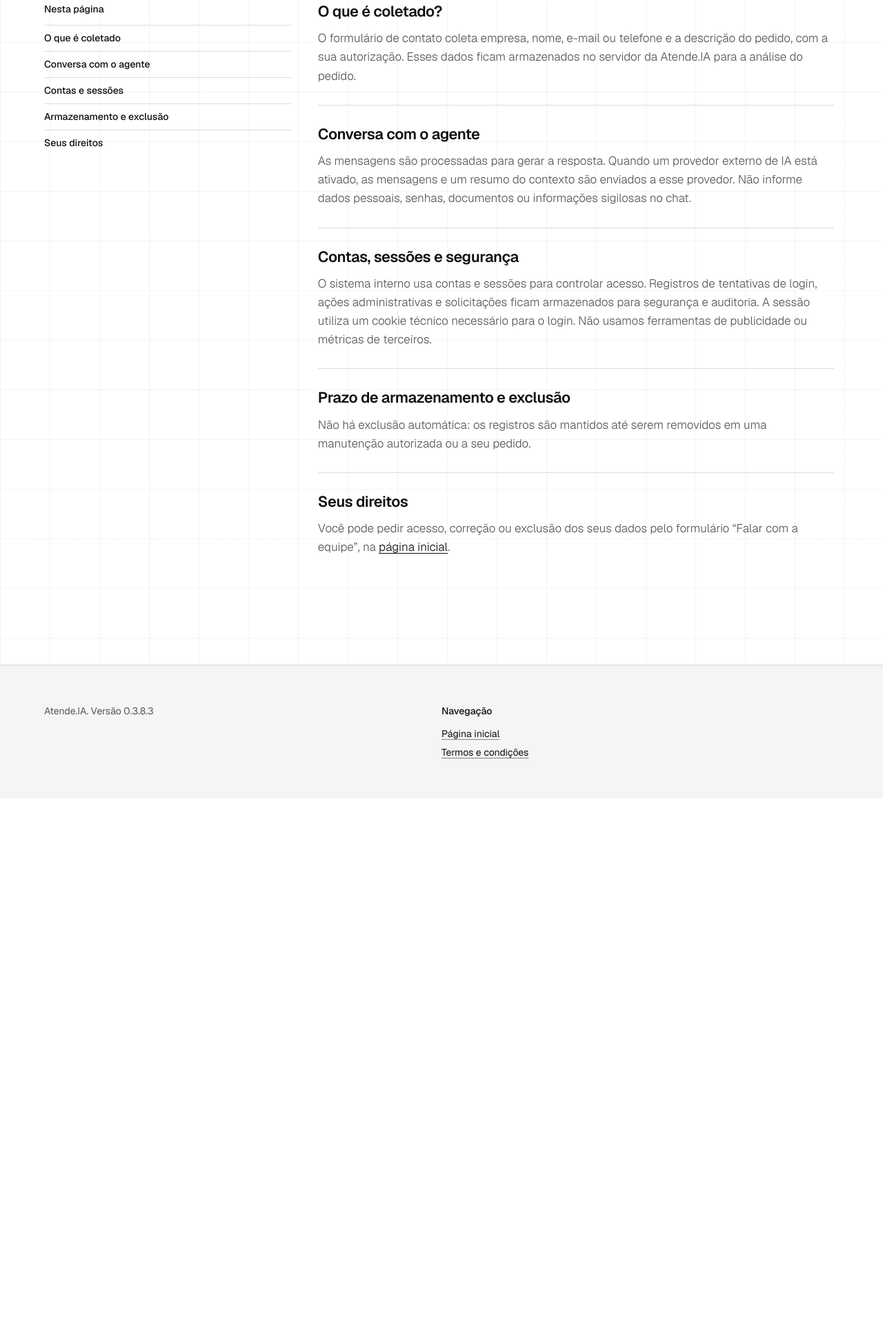
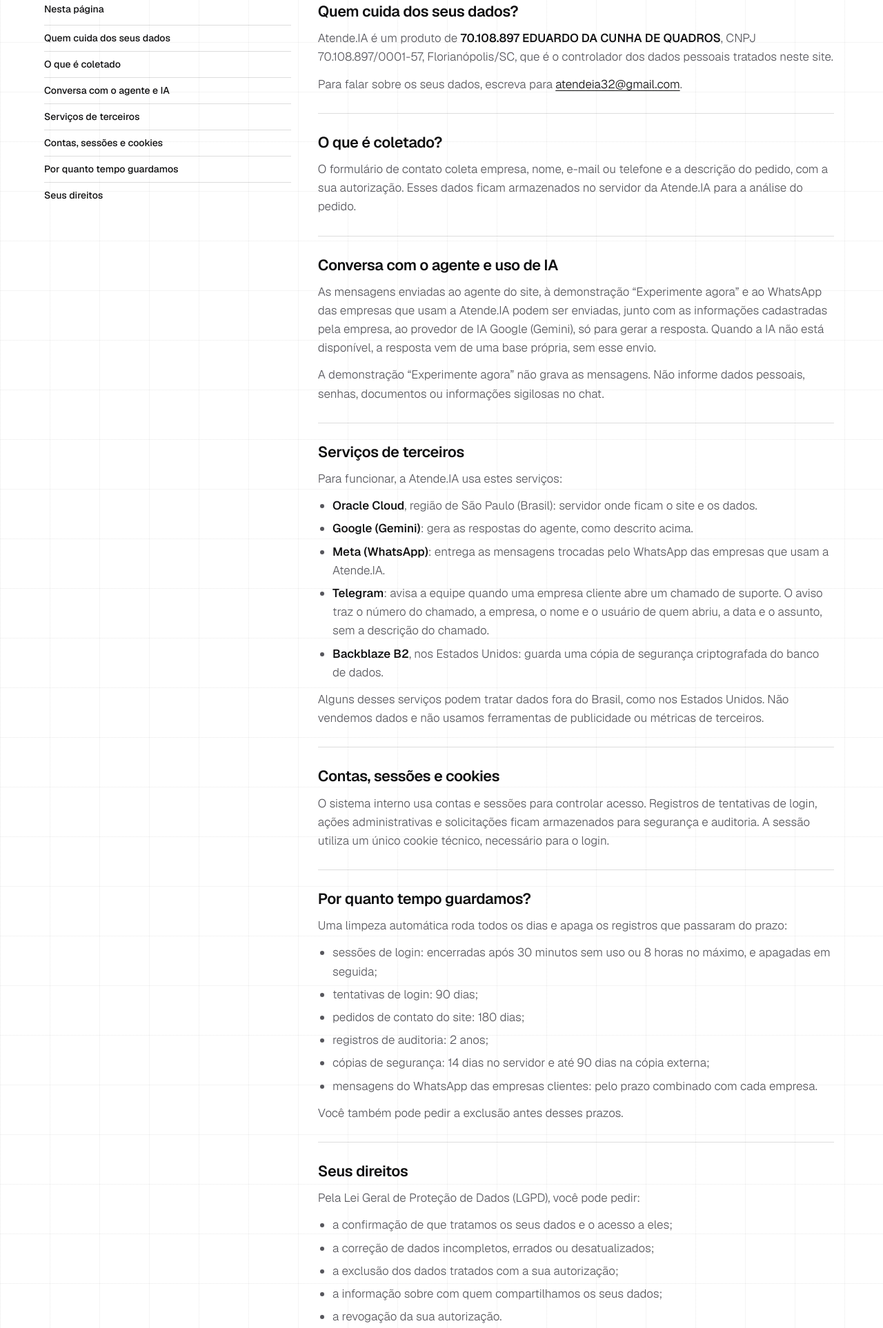
Before and after one commit to eduardoDaCunha/atende-ia, a website: page site/publico/privacidade.html in a window 1280 px wide. Shown: the part 443-2369 px from the top of the page at 69% size. Before the commit the page ends 1601 px from the top, so only its background shows below. Drawn offline with Linux system fonts and the light colour scheme.

Commit message:
CNPJ no rodape, privacidade e termos atualizados

```diff
--- a/site/publico/privacidade.html
+++ b/site/publico/privacidade.html
@@ -8,7 +8,7 @@
   <meta name="description" content="Como a Atende.IA trata as informações enviadas pelo site, pelo agente e pelos formulários.">
   <link rel="icon" href="/favicon.webp" type="image/webp" sizes="128x128">
   <link rel="preload" href="/geist.woff2?v=1" as="font" type="font/woff2" crossorigin>
-  <link rel="stylesheet" href="/style.css?v=063"><script src="/tema.js?v=1"></script><link rel="stylesheet" href="/tema.css?v=1">
+  <link rel="stylesheet" href="/style.css?v=066"><script src="/tema.js?v=1"></script><link rel="stylesheet" href="/tema.css?v=1">
   <title>Política de privacidade | Atende.IA</title>
 </head>
 <body>
@@ -23,38 +23,75 @@
   <main id="conteudo">
     <div class="shell legal-head">
       <h1>Política de privacidade</h1>
-      <p class="lede">Como tratamos as informações enviadas pelo site, pelo agente e pelos formulários.</p>
+      <p class="lede">Como tratamos as informações enviadas pelo site, pelo agente e pelos formulários. Atualizado em novembro de 2026.</p>
     </div>
     <div class="rule">
       <div class="shell legal-layout split">
         <nav class="legal-nav col-4 sticky" aria-labelledby="nav-title">
           <h2 id="nav-title">Nesta página</h2>
+          <a href="#controlador">Quem cuida dos seus dados</a>
           <a href="#coleta">O que é coletado</a>
-          <a href="#chat">Conversa com o agente</a>
-          <a href="#contas">Contas e sessões</a>
-          <a href="#prazo">Armazenamento e exclusão</a>
+          <a href="#chat">Conversa com o agente e IA</a>
+          <a href="#terceiros">Serviços de terceiros</a>
+          <a href="#contas">Contas, sessões e cookies</a>
+          <a href="#prazo">Por quanto tempo guardamos</a>
           <a href="#direitos">Seus direitos</a>
         </nav>
         <div class="legal-body col-8">
+          <section id="controlador">
+            <h2>Quem cuida dos seus dados?</h2>
+            <p>Atende.IA é um produto de <strong>70.108.897 EDUARDO DA CUNHA DE QUADROS</strong>, CNPJ 70.108.897/0001-57, Florianópolis/SC, que é o controlador dos dados pessoais tratados neste site.</p>
+            <p>Para falar sobre os seus dados, escreva para <a href="mailto:atendeia32@gmail.com">atendeia32@gmail.com</a>.</p>
+          </section>
           <section id="coleta">
             <h2>O que é coletado?</h2>
             <p>O formulário de contato coleta empresa, nome, e-mail ou telefone e a descrição do pedido, com a sua autorização. Esses dados ficam armazenados no servidor da Atende.IA para a análise do pedido.</p>
           </section>
           <section id="chat">
-            <h2>Conversa com o agente</h2>
-            <p>As mensagens são processadas para gerar a resposta. Quando um provedor externo de IA está ativado, as mensagens e um resumo do contexto são enviados a esse provedor. Não informe dados pessoais, senhas, documentos ou informações sigilosas no chat.</p>
+            <h2>Conversa com o agente e uso de IA</h2>
+            <p>As mensagens enviadas ao agente do site, à demonstração “Experimente agora” e ao WhatsApp das empresas que usam a Atende.IA podem ser enviadas, junto com as informações cadastradas pela empresa, ao provedor de IA Google (Gemini), só para gerar a resposta. Quando a IA não está disponível, a resposta vem de uma base própria, sem esse envio.</p>
+            <p>A demonstração “Experimente agora” não grava as mensagens. Não informe dados pessoais, senhas, documentos ou informações sigilosas no chat.</p>
+          </section>
+          <section id="terceiros">
+            <h2>Serviços de terceiros</h2>
+            <p>Para funcionar, a Atende.IA usa estes serviços:</p>
+            <ul>
+              <li><strong>Oracle Cloud</strong>, região de São Paulo (Brasil): servidor onde ficam o site e os dados.</li>
+              <li><strong>Google (Gemini)</strong>: gera as respostas do agente, como descrito acima.</li>
+              <li><strong>Meta (WhatsApp)</strong>: entrega as mensagens trocadas pelo WhatsApp das empresas que usam a Atende.IA.</li>
+              <li><strong>Telegram</strong>: avisa a equipe quando uma empresa cliente abre um chamado de suporte. O aviso traz o número do chamado, a empresa, o nome e o usuário de quem abriu, a data e o assunto, sem a descrição do chamado.</li>
+              <li><strong>Backblaze B2</strong>, nos Estados Unidos: guarda uma cópia de segurança criptografada do banco de dados.</li>
+            </ul>
+            <p>Alguns desses serviços podem tratar dados fora do Brasil, como nos Estados Unidos. Não vendemos dados e não usamos ferramentas de publicidade ou métricas de terceiros.</p>
           </section>
           <section id="contas">
-            <h2>Contas, sessões e segurança</h2>
-            <p>O sistema interno usa contas e sessões para controlar acesso. Registros de tentativas de login, ações administrativas e solicitações ficam armazenados para segurança e auditoria. A sessão utiliza um cookie técnico necessário para o login. Não usamos ferramentas de publicidade ou métricas de terceiros.</p>
+            <h2>Contas, sessões e cookies</h2>
+            <p>O sistema interno usa contas e sessões para controlar acesso. Registros de tentativas de login, ações administrativas e solicitações ficam armazenados para segurança e auditoria. A sessão utiliza um único cookie técnico, necessário para o login.</p>
           </section>
           <section id="prazo">
-            <h2>Prazo de armazenamento e exclusão</h2>
-            <p>Não há exclusão automática: os registros são mantidos até serem removidos em uma manutenção autorizada ou a seu pedido.</p>
+            <h2>Por quanto tempo guardamos?</h2>
+            <p>Uma limpeza automática roda todos os dias e apaga os registros que passaram do prazo:</p>
+            <ul>
+              <li>sessões de login: encerradas após 30 minutos sem uso ou 8 horas no máximo, e apagadas em seguida;</li>
+              <li>tentativas de login: 90 dias;</li>
+              <li>pedidos de contato do site: 180 dias;</li>
+              <li>registros de auditoria: 2 anos;</li>
+              <li>cópias de segurança: 14 dias no servidor e até 90 dias na cópia externa;</li>
+              <li>mensagens do WhatsApp das empresas clientes: pelo prazo combinado com cada empresa.</li>
+            </ul>
+            <p>Você também pode pedir a exclusão antes desses prazos.</p>
           </section>
           <section id="direitos">
             <h2>Seus direitos</h2>
-            <p>Você pode pedir acesso, correção ou exclusão dos seus dados pelo formulário “Falar com a equipe”, na <a href="/">página inicial</a>.</p>
+            <p>Pela Lei Geral de Proteção de Dados (LGPD), você pode pedir:</p>
+            <ul>
+              <li>a confirmação de que tratamos os seus dados e o acesso a eles;</li>
+              <li>a correção de dados incompletos, errados ou desatualizados;</li>
+              <li>a exclusão dos dados tratados com a sua autorização;</li>
+              <li>a informação sobre com quem compartilhamos os seus dados;</li>
+              <li>a revogação da sua autorização.</li>
+            </ul>
+            <p>Faça o pedido pelo e-mail <a href="mailto:atendeia32@gmail.com">atendeia32@gmail.com</a> ou pelo formulário “Falar com a equipe”, na <a href="/">página inicial</a>. Você também pode reclamar à Autoridade Nacional de Proteção de Dados (ANPD).</p>
           </section>
         </div>
       </div>
@@ -71,6 +108,7 @@
           <li><a href="/termos">Termos e condições</a></li>
         </ul>
       </nav>
+      <p class="foot-legal">Atende.IA • 70.108.897 EDUARDO DA CUNHA DE QUADROS • CNPJ 70.108.897/0001-57 • Florianópolis/SC</p>
     </div>
   </footer>
 </body>
--- a/site/publico/style.css
+++ b/site/publico/style.css
@@ -320,6 +320,7 @@ h3 {
 .foot-col li + li { margin-top: 6px; }
 .foot-col a { color: var(--text); text-underline-offset: 3px; text-decoration-color: var(--field); }
 .foot-col a:hover { text-decoration-color: var(--text); }
+.foot-legal { grid-column: 1 / -1; padding-top: 24px; border-top: 1px solid var(--line); overflow-wrap: anywhere; }
 
 /* 7. Hero */
 .hero { padding-block: clamp(48px, 6vw, 88px) clamp(40px, 4.5vw, 64px); }
@@ -691,6 +692,9 @@ dialog::backdrop { background: var(--backdrop); }
 .legal-body section:first-child { padding-top: 0; border-top: 0; }
 .legal-body h2 { margin-bottom: 12px; font-size: var(--fs-h3); line-height: var(--lh-h3); font-weight: 600; letter-spacing: -0.02em; }
 .legal-body p { color: var(--text-2); }
+.legal-body p + p, .legal-body p + ul, .legal-body ul + p { margin-top: 12px; }
+.legal-body ul { padding-left: 1.25em; list-style: disc; color: var(--text-2); }
+.legal-body li + li { margin-top: 6px; }
 .legal-body code { font: inherit; font-weight: 500; color: var(--text); }
 .legal-body a { color: var(--text); text-underline-offset: 3px; }
 
```
Also changed, not shown: EQUIPE-AGENTES.md (+1 -1 lines), site/publico/calculadora.html (+2 -1 lines), site/publico/index.html (+2 -1 lines), site/publico/termos.html (+20 -14 lines).
